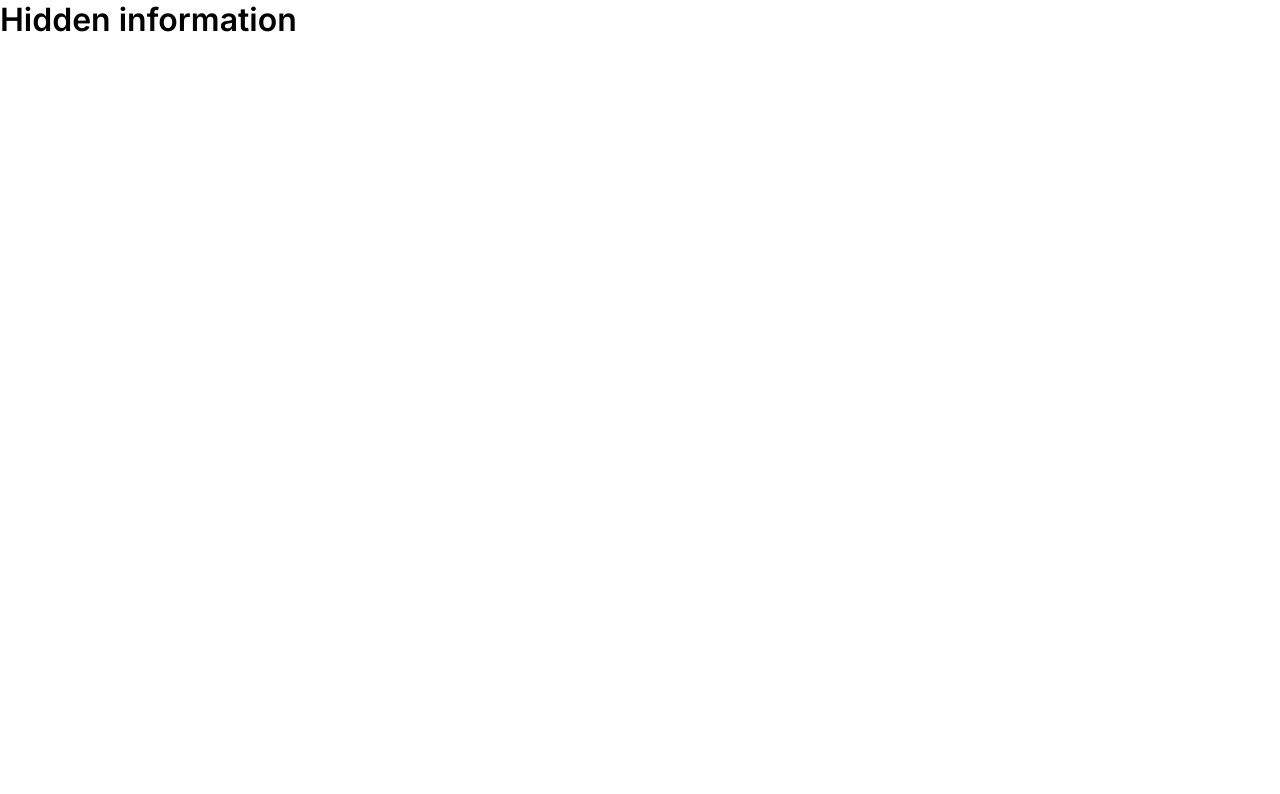
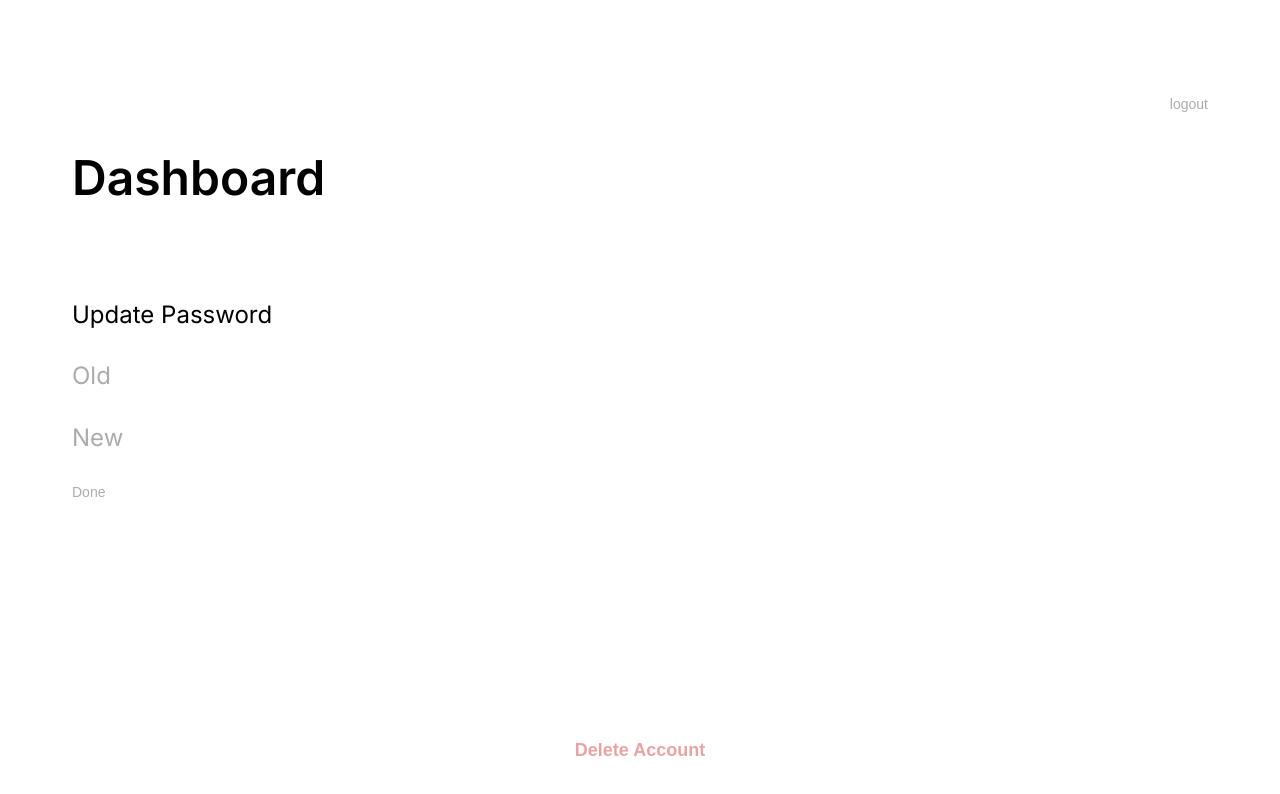
Before and after one commit to intuinum/token-auth, a React (Create React App) app in the folder app/: page / in a window 1280 px wide. Shown: the top 794 px of the page. Built offline with nearby package versions, Linux system fonts and the light colour scheme; no server answers; sample sign-in values are in the browser's storage.

Commit message:
Addded a user dashboard, and can delete user account from dashboard

```diff
--- a/app/src/App.js
+++ b/app/src/App.js
@@ -1,12 +1,14 @@
 import { useEffect, useState } from 'react';
 import { Switch, Route } from 'react-router-dom';
 import UserPortal from './userportal';
+import UserDashboard from './userdashboard';
 import PrivateRoute from './privateroute';
 import { TokenProvider } from './tokenContext';
 import './app.css';
 
 function App() {
 	const [token, setToken] = useState();
+	const [user, setUser] = useState();
 
 	useEffect(() => {
 		const savedToken = window.localStorage.getItem('user-token');
@@ -17,10 +19,10 @@ function App() {
 		<TokenProvider value={{ token, setToken }}>
 		<Switch>
 			<PrivateRoute exact path='/'>
-				<h1>Hidden information</h1>
+				<UserDashboard setUser={setUser} user={user}/>
 			</PrivateRoute>
 			<Route path='/portal'>
-				<UserPortal/>
+				<UserPortal setUser={setUser}/>
 			</Route>
 		</Switch>
 		</TokenProvider>
--- a/app/src/app.css
+++ b/app/src/app.css
@@ -1,12 +1,43 @@
 #app {
-    margin: 6rem 4.5rem 0 4.5rem;
+    margin: 0 4.5rem;
     display: flex;
     flex-direction: column;
 }
 
 header {
+    margin-top: 9.3rem;
     font-size: 3rem;
     font-weight: 600;
+}
+
+header .tab {
+    font-size: 1rem;
+    color: #acacac;
+}
+
+.dashboard header {
+    margin-top: 2.25rem;
+}
+
+.logout {
+    margin-top: 6rem;
+    align-self: flex-end;
+}
+
+.dashboard form {
+    margin-top: 5.8125rem;
+}
+
+.delete {
+    margin-top: 15rem;
+    width: 100%;
+}
+
+.delete button {
+    margin: auto;
+    font-size: 1.125rem;
+    font-weight: 600;
+    color: #E6A5A5;
 }
 
 .show {
@@ -21,6 +52,16 @@ header {
     font-size: 18px;
     font-size: max(18px, 1.125rem);
     color: #E6A5A5;
+}
+
+.dashboard p {
+    font-size: 1.5rem;
+}
+
+.dashboard .email {
+    font-size: 0.875rem;
+    font-weight: 600;
+    color: #acacac;
 }
 
 form {
@@ -73,7 +114,7 @@ button {
 }
 
 .current-page {
-    margin-top: 16rem;
+    margin-top: 15rem;
     display: flex;
     justify-content: center;
     color: #acacac;
--- /dev/null
+++ b/app/src/userdashboard.js
@@ -0,0 +1,73 @@
+import axios from 'axios';
+import { useEffect, useState } from 'react';
+import { Redirect } from 'react-router-dom';
+import { withToken } from './tokenContext';
+
+const UserDashboard = ({ token, setToken, user, setUser }) => {
+	const [redirect, setRedirect] = useState(false);
+	const [oldPassword, setOld] = useState();
+	const [newPassword, setNew] = useState();
+
+	useEffect(() => {
+		if(!token) setRedirect(true);
+		if(!user && token) axios
+			.get('http://192.168.42.10:6969/api/user', {
+				headers: {'authorization': `bearer ${token}`}
+			})
+			.then(({ data }) => {
+				setUser(data.user.email);
+			})
+			.catch((err) => { console.log(err); });
+
+	}, [token]);
+
+    const handleOld = (e) =>
+        setOld(e.target.value);
+
+    const handleNew = (e) =>
+        setNew(e.target.value);
+
+	const handleLogout = (e) => {
+		e.preventDefault();
+		window.localStorage.removeItem('user-token');
+		setToken(undefined);
+    }
+
+    const changePassword = (e) => {
+        e.preventDefault();
+	}
+
+	const deleteAccount = (e) => {
+		e.preventDefault();
+
+		axios
+		.delete('http://192.168.42.10:6969/api/user', {
+			headers: {'authorization': `bearer ${token}`}
+		})
+		.then(() => {
+			window.localStorage.removeItem('user-token');
+			setToken(undefined);
+		})
+		.catch();
+	}
+
+	if(redirect) return <Redirect to='/portal'/>;
+	else return (
+		<section id='app' className='dashboard' >
+		<button className='logout' onClick={handleLogout}>logout</button>
+		<header>Dashboard</header>
+		<p className='email'>{user}</p>
+		<form onSubmit={changePassword}>
+			<p>Update Password</p>
+			<input placeholder='Old' type='password' value={oldPassword} onChange={handleOld}/>
+			<input placeholder='New' type='password' value={newPassword} onChange={handleNew}/>
+			<button type='submit'>Done</button>
+		</form>
+        <div className='delete'>
+    		<button onClick={deleteAccount}>Delete Account</button>
+        </div>
+		</section>
+	);
+}
+
+export default withToken(UserDashboard);
--- a/app/src/userportal.js
+++ b/app/src/userportal.js
@@ -38,7 +38,7 @@ const createUser = (data, fn, errFn) =>
 const loginUser = (data, fn, errFn) =>
     postUser('http://192.168.42.10:6969/api/user/login', data, fn, errFn);
 
-const UserPortal = ({ token, setToken }) => {
+const UserPortal = ({ token, setToken, setUser }) => {
     const [tab, setTab] = useState('signup');
     const [redirect, setRedirect] = useState(false);
     const [disable, setDisable] = useState(false);
@@ -56,14 +56,18 @@ const UserPortal = ({ token, setToken }) => {
         setDisable(true);
         if(error.length >= 1) setError('');
         setToken(response.data.token);
+        setUser(response.data.user.email);
         saving(response.data.token)
         setRedirect(true);
     }
 
-    const onSubmitError = ({ response }) => {
-        setError(response.data.message);
-        setPassword('');
-        setEmail('');
+    const onSubmitError = (error) => {
+        if(error.response) {
+            const { response } = error;
+            setError(response.data.message);
+            setPassword('');
+            setEmail('');
+        }
     }
 
     const changeTab = (e) => {
@@ -106,9 +110,10 @@ const UserPortal = ({ token, setToken }) => {
     if(redirect || token)
         return <Redirect to='/'/>;
     else return (
-        <section id='app'>
+        <section id='app' className='portal'>
         <header>
             Wadup
+            <span className='tab'>({tab})</span>
         </header>
         <div className={`error ${error.length >= 1 ? 'show' : 'hide'}`}>{`${error}`}</div>
         <form onSubmit={handleSubmit}>
```
Also changed, not shown: 1 other file (tests, documents, lock files or other folders).
